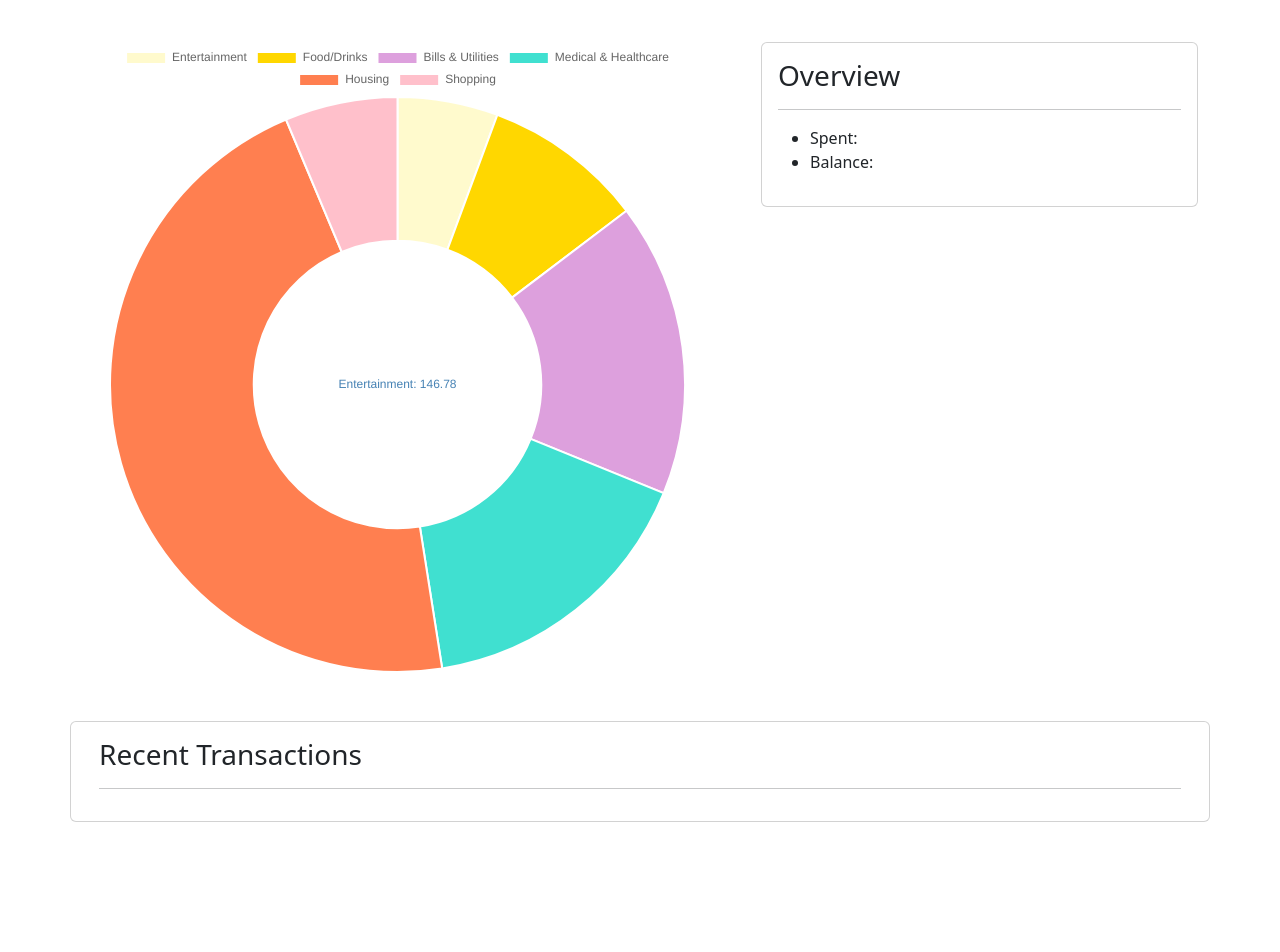
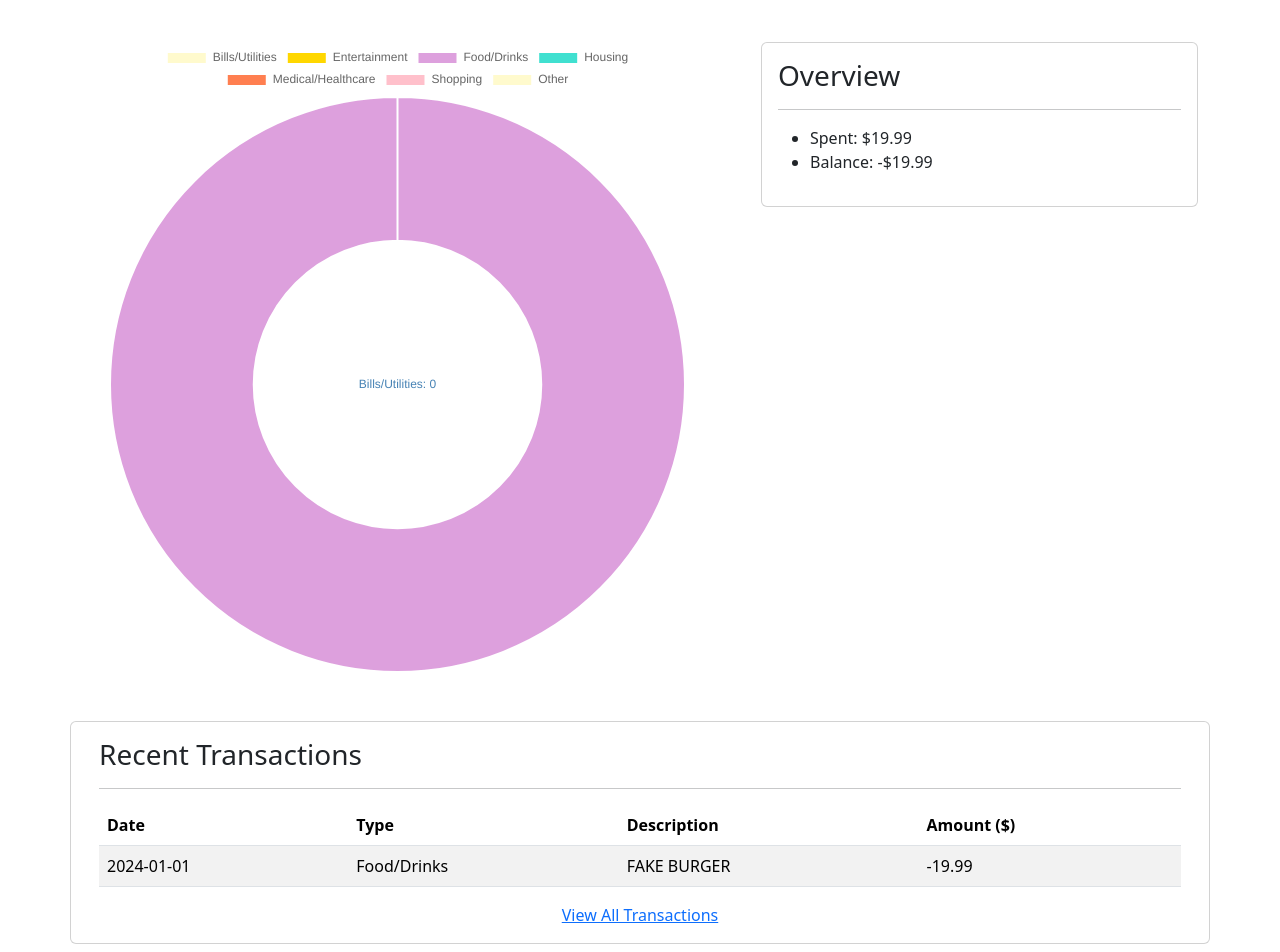
Before and after one commit to ajwjung/budget-tracker, a React (Vite) app: page / in a window 1280 px wide. Shown: the part 140-1092 px from the top of the page. Before the commit the page ends 1010 px from the top, so only its background shows below. Built offline with nearby package versions, Linux system fonts and the light colour scheme.

Commit message:
feat: Dashboard displays recent transactions and chart based on entries

```diff
--- a/src/App.jsx
+++ b/src/App.jsx
@@ -7,6 +7,7 @@ import { useState, createContext } from "react";
 export const WishlistContext = createContext({
   wishlistItems: [],
   categories: [],
+  expenseCategories: [],
   startingBalance: 0,
   idsOfSelectedItems: [],
   transactions: [],
@@ -53,6 +54,15 @@ function App() {
       balance: 999,
     },
   ]);
+  const expenseCategories = [
+    "Bills/Utilities",
+    "Entertainment",
+    "Food/Drinks",
+    "Housing",
+    "Medical/Healthcare",
+    "Shopping",
+    "Other",
+  ];
   const [startingBalance, setStartingBalance] = useState(0);
   const [idsOfSelectedItems, setIdsOfSelectedItems] = useState([]);
   const [transactions, setTransactions] = useState([
@@ -335,6 +345,7 @@ function App() {
       value={{
         wishlistItems,
         categories,
+        expenseCategories,
         startingBalance,
         idsOfSelectedItems,
         transactions,
--- a/src/components/Dashboard.jsx
+++ b/src/components/Dashboard.jsx
@@ -1,3 +1,7 @@
+import { useContext } from "react";
+import { WishlistContext } from "../App";
+import { Link } from "react-router-dom";
+import Calculate from "../scripts/Calculate";
 import { Doughnut } from "react-chartjs-2";
 import {
   Chart as ChartJS,
@@ -11,19 +15,94 @@ import Header from "./Header";
 ChartJS.register(DoughnutController, ArcElement, Legend, Tooltip);
 
 function Dashboard() {
+  const { transactions, expenseCategories } = useContext(WishlistContext);
+
+  function calculateTotalSpent() {
+    /*
+      The function calculates and returns the total amount spent
+      based on expenses recorded in the "Transactions" tab.
+    */
+    const totalSpent = transactions
+      .map((transaction) => {
+        return (
+          transaction.transactionCategory !== "Deposit" &&
+          parseFloat(transaction.amount)
+        );
+      })
+      .reduce((total, currentAmount) => total + currentAmount, 0);
+
+    return Math.abs(totalSpent).toFixed(2);
+  }
+
+  function calculateRemainingBalance() {
+    /*
+      The function calculates and returns the remaining balance
+      based on expenses and deposits recorded in the "Transactions" tab.
+
+      Remaining balance = deposits - expenses
+    */
+
+    const totalSpent = calculateTotalSpent();
+    const totalEarned = transactions
+      .map((transaction) => {
+        return (
+          transaction.transactionCategory === "Deposit" &&
+          parseFloat(transaction.amount)
+        );
+      })
+      .reduce((total, currentAmount) => total + currentAmount, 0);
+
+    return (totalEarned - totalSpent).toFixed(2);
+  }
+
+  function formatAmount(amount) {
+    return parseFloat(amount) < 0 ? `-$${amount.substring(1)}` : `$${amount}`;
+  }
+
+  function calculateTotalPerCategory() {
+    /*
+      The function sorts each transaction by expense type to calculate
+      the total amount for each category. This will be used as the data
+      displayed as a doughnut chart.
+    */
+    const expensesByCategory = expenseCategories.map((category) => {
+      return transactions.filter(
+        (transaction) => transaction.transactionCategory === category
+      );
+    });
+
+    const totalsByCategory = expensesByCategory.map((category) => {
+      return category.length > 0
+        ? Math.abs(
+            category.reduce((total, currentTransaction) => {
+              return total + parseFloat(currentTransaction.amount);
+            }, 0)
+          )
+        : 0;
+    });
+
+    let totals = {};
+    expenseCategories.forEach(
+      (category, i) => (totals[category] = totalsByCategory[i])
+    );
+
+    return totals;
+  }
+
+  const spentAmount = calculateTotalSpent();
+  const remainingBalance = calculateRemainingBalance();
+  const totalsPerCategory = calculateTotalPerCategory();
+  const tenMostRecentTransactions = Calculate.sortTransactionsByDate(
+    transactions
+  ).slice(0, 9);
+
+  // Data and config for doughnut chart
   const data = {
-    labels: [
-      "Entertainment",
-      "Food/Drinks",
-      "Bills & Utilities",
-      "Medical & Healthcare",
-      "Housing",
-      "Shopping",
-    ],
+    labels: [...expenseCategories],
     datasets: [
       {
-        label: "Spendings Breakdown",
-        data: [146.78, 234.82, 428.82, 425.15, 1200, 164.83],
+        label: "Amount Spent",
+        data: [...Object.values(totalsPerCategory)],
         backgroundColor: [
           "lemonchiffon",
           "gold",
@@ -92,8 +171,8 @@ function Dashboard() {
                   <h3>Overview</h3>
                   <hr />
                   <ul>
-                    <li>Spent:</li>
-                    <li>Balance:</li>
+                    <li>Spent: {formatAmount(spentAmount)}</li>
+                    <li>Balance: {formatAmount(remainingBalance)}</li>
                   </ul>
                 </div>
               </div>
@@ -104,6 +183,35 @@ function Dashboard() {
               <div className="card-body">
                 <h3>Recent Transactions</h3>
                 <hr />
+                <table className="table table-striped">
+                  <thead>
+                    <tr>
+                      <th>Date</th>
+                      <th>Type</th>
+                      <th>Description</th>
+                      <th>Amount ($)</th>
+                    </tr>
+                  </thead>
+                  <tbody>
+                    {tenMostRecentTransactions.map((transaction) => {
+                      return (
+                        <tr key={transaction.id}>
+                          <td>{transaction.date}</td>
+                          <td>{transaction.transactionCategory}</td>
+                          <td>{transaction.description}</td>
+                          <td>{transaction.amount}</td>
+                        </tr>
+                      );
+                    })}
+                  </tbody>
+                </table>
+
+                <Link
+                  to="/transactions"
+                  className="d-flex justify-content-center"
+                >
+                  View All Transactions
+                </Link>
               </div>
             </div>
           </div>
--- a/src/components/Spendings.jsx
+++ b/src/components/Spendings.jsx
@@ -1,23 +1,16 @@
 import { useState, useContext } from "react";
 import Header from "./Header";
 import { WishlistContext } from "../App";
+import Calculate from "../scripts/Calculate";
 
 function Spendings() {
   const {
     transactions,
+    expenseCategories,
     handleAddTransaction,
     handleSaveEditedTransaction,
     handleDeleteTransaction,
   } = useContext(WishlistContext);
-  const selectOptions = [
-    "Bills/Utilities",
-    "Entertainment",
-    "Food/Drinks",
-    "Housing",
-    "Medical/Healthcare",
-    "Shopping",
-    "Other",
-  ];
   const [transactionInput, setTransactionInput] = useState({
     date: "",
     transactionCategory: "",
@@ -185,7 +178,7 @@ function Spendings() {
         // Create a select-option for each expense category
         typeSelectInput = document.createElement("select");
         typeSelectInput.classList.add("form-select");
-        const options = selectOptions.map((option) => {
+        const options = expenseCategories.map((option) => {
           const newOption = document.createElement("option");
           newOption.value = option;
           newOption.textContent = option;
@@ -285,17 +278,7 @@ function Spendings() {
     }
   }
 
-  function sortTransactionsByDate() {
-    /*
-      The function sorts a copy of the `transactions` array by date
-      from most recent to oldest.
-    */
-    return transactions.slice().sort((transactionA, transactionB) => {
-      return new Date(transactionB.date) - new Date(transactionA.date);
-    });
-  }
-
-  const sortedTransactions = sortTransactionsByDate();
+  const sortedTransactions = Calculate.sortTransactionsByDate(transactions);
 
   return (
     <>
@@ -365,7 +348,7 @@ function Spendings() {
                   }}
                   required
                 >
-                  {selectOptions.map((option, index) => {
+                  {expenseCategories.map((option, index) => {
                     return (
                       <option value={option} key={`option${index}`}>
                         {option}
--- /dev/null
+++ b/src/scripts/Calculate.js
@@ -0,0 +1,15 @@
+const Calculate = (() => {
+  function sortTransactionsByDate(arr) {
+    /*
+        The function sorts a copy of the `transactions` array by date
+        from most recent to oldest.
+    */
+    return arr.slice().sort((transactionA, transactionB) => {
+      return new Date(transactionB.date) - new Date(transactionA.date);
+    });
+  }
+
+  return { sortTransactionsByDate };
+})();
+
+export default Calculate;
```
Also changed, not shown: 1 other file (tests, documents, lock files or other folders).
